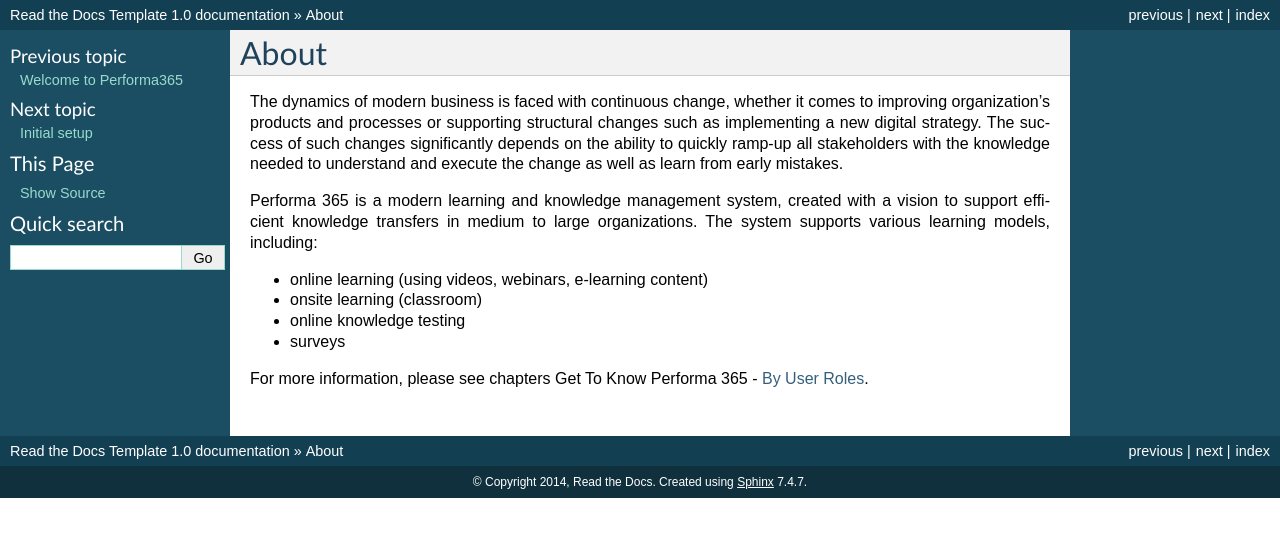
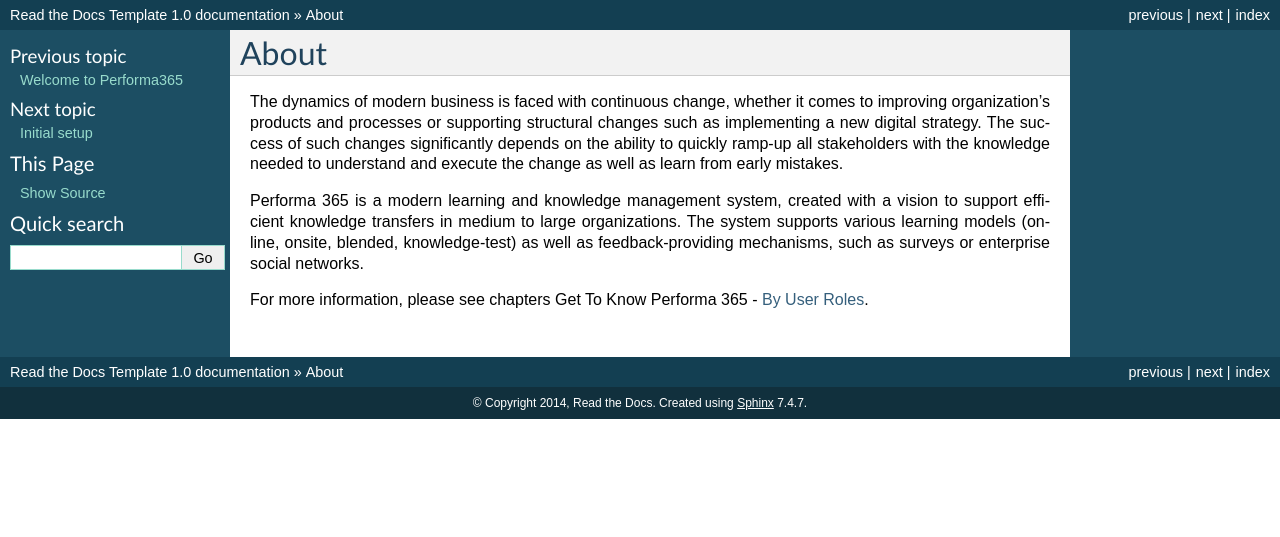
Before and after one commit to pslisko/performa365docs, a Sphinx documentation site: the page built from docs/general/about.rst, in a window 1280 px wide. Shown: the top 537 px of the page. Built offline with Sphinx 7.4.7, drawn with Linux system fonts in a browser that asks for light colours; pages that are not in the unit, such as notebooks, are missing from menus.

Commit message:
Update about.rst

```diff
--- a/docs/general/about.rst
+++ b/docs/general/about.rst
@@ -4,11 +4,6 @@
 The dynamics of modern business is faced with continuous change, whether it comes to improving organization’s products and processes or supporting structural changes such as implementing a new digital strategy. The success of such changes significantly depends on the ability to quickly ramp-up all stakeholders with the knowledge needed to understand and execute the change as well as learn from early mistakes.
 
 ..
-Performa 365 is a modern learning and knowledge management system, created with a vision to support efficient knowledge transfers in medium to large organizations. The system supports various learning models, including:
-
-* online learning (using videos, webinars, e-learning content)
-*	onsite learning (classroom)
-*	online knowledge testing
-*	surveys
+Performa 365 is a modern learning and knowledge management system, created with a vision to support efficient knowledge transfers in medium to large organizations. The system supports various learning models (online, onsite, blended, knowledge-test) as well as feedback-providing mechanisms, such as surveys or enterprise social networks.
 
 For more information, please see chapters Get To Know Performa 365 - :ref:`By User Roles<by_roles>`.
```
